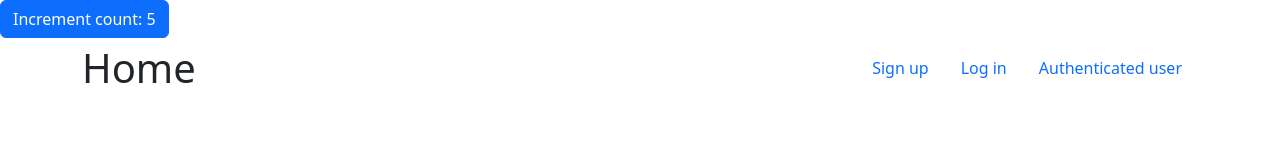
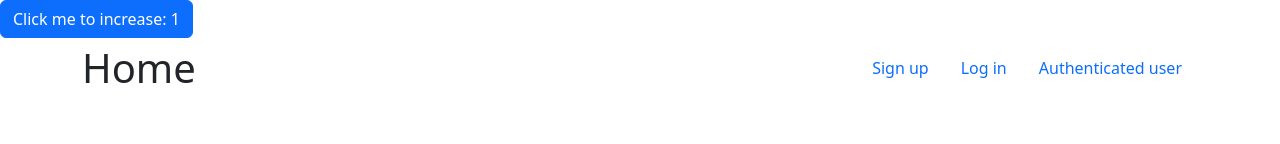
Before and after one commit to artnushi/react-movies-app, a React (Create React App) app: page /login in a window 1280 px wide. Shown: the top 144 px of the page. Built offline with nearby package versions, Linux system fonts and the light colour scheme.

Commit message:
Implemented redux on our app

```diff
--- a/package.json
+++ b/package.json
@@ -17,6 +17,7 @@
     "react-scripts": "5.0.1",
     "react-validation": "^3.0.7",
     "redux": "^4.2.0",
+    "redux-devtools-extension": "^2.13.9",
     "shortid": "^2.2.16",
     "styled-components": "^5.3.6",
     "web-vitals": "^2.1.4",
--- a/src/components/header/Header.js
+++ b/src/components/header/Header.js
@@ -4,12 +4,12 @@ import { Link, useNavigate } from "react-router-dom";
 import PropTypes from "prop-types";
 
 function Header(props) {
-  let navigate = useNavigate();
+  // let navigate = useNavigate();
 
   const handleLogout = () => {
     localStorage.removeItem("auth_token");
     localStorage.setItem("isAuthenticated", false);
-    navigate("/login");
+    // navigate("/login");
   };
 
   const isAuthenticated = JSON.parse(localStorage.getItem("isAuthenticated"));
--- a/src/index.js
+++ b/src/index.js
@@ -4,7 +4,7 @@ import "./index.css";
 import App from "./App";
 import reportWebVitals from "./reportWebVitals";
 import "../node_modules/bootstrap/dist/css/bootstrap.min.css";
-import './store/configureStore';
+// import './store/configureStore';
 
 const root = ReactDOM.createRoot(document.getElementById("root"));
 root.render(
--- a/src/pages/Login.js
+++ b/src/pages/Login.js
@@ -7,12 +7,8 @@ import { Form, Formik, Field, withFormik } from "formik";
 import * as Yup from "yup";
 import PropTypes from "prop-types";
 import api from "../helpers/api";
-import counterReducer, {ACTION_INCREMENT_TYPE} from "../store/configureStore";
-import { Provider } from 'react-redux'
-import {createStore} from "redux";
-
-const store = createStore(counterReducer);
-
+import {Provider, connect, useSelector, useDispatch} from 'react-redux'
+import {ACTION_INCREMENT_TYPE, handleActionIncrementType} from "../store/app/counter";
 
 const LoginSchema = Yup.object().shape({
   email: Yup.string().required("Email is required!").email("Must be email"),
@@ -25,8 +21,6 @@ function Login(props) {
   let navigate = useNavigate();
 
   const handleFormSubmit = (values) => {
-    console.log(values);
-
     api
       .post("/users/login", values)
       .then((response) => {
@@ -45,16 +39,13 @@ function Login(props) {
     console.log("values", values);
   };
 
-    useEffect(() => {
-        console.log('store', store.getState())
-    }, [])
+  const dispatch = useDispatch();
 
   return (
     <>
-        <Provider store={store} >
 
-        <button type={'button'} onClick={ () => store.dispatch({type: ACTION_INCREMENT_TYPE}) } className={'btn btn-primary'}>Increment count: {store.getState().countValue} </button>
-        </Provider>
+      <button type={'button'} onClick={ () => dispatch(handleActionIncrementType()) } className={'btn btn-primary'}>{props.sightings.countValueName}: {props.cr.countValue} </button>
+
       <Layout showSearch={false}>
         <div className="card gap-3 m-5">
           <div>
@@ -114,6 +105,10 @@ function Login(props) {
   );
 }
 
+// function mapStateToProps(state) {
+//     return { countValue: state.countValue };
+// }
+
 Login.propTypes = {
   dirty: PropTypes.bool,
   errors: PropTypes.object,
@@ -123,6 +118,9 @@ Login.propTypes = {
   touched: PropTypes.object,
   values: PropTypes.object,
   handleFormSubmit: PropTypes.func,
+  countValue: PropTypes.number,
+    sightings: PropTypes.object,
+    cr: PropTypes.object,
 };
 
-export default Login;
+export default connect(state => state)(Login);
--- a/src/pages/SignUp.js
+++ b/src/pages/SignUp.js
@@ -4,7 +4,7 @@ import {DatePickerInput} from "../components/DatePicker";
 import axios from "axios";
 import Layout from "../components/Layout";
 
-export default function SignUp() {
+function SignUp(props) {
     const [values, setValues] = useState({
         first_name: "",
         last_name: "",
@@ -126,3 +126,5 @@ export default function SignUp() {
         </>
     );
 }
+
+export default SignUp
--- /dev/null
+++ b/src/store/app/counter.js
@@ -0,0 +1,22 @@
+export const ACTION_INCREMENT_TYPE = "INCREMENT_TYPE";
+
+export const handleActionIncrementType = () =>  ({
+    type: ACTION_INCREMENT_TYPE
+})
+
+const initialState = {
+    countValue: 1,
+}
+
+function counterReducer(state = initialState, action) {
+    switch (action.type) {
+        case ACTION_INCREMENT_TYPE:
+            return {
+                countValue: state.countValue + 1
+            }
+        default:
+            return state
+    }
+}
+
+export default counterReducer;
--- /dev/null
+++ b/src/store/app/sightings.js
@@ -0,0 +1,83 @@
+// import {put, takeEvery} from 'redux-saga/effects';
+// import api from "../../utils/api";
+
+
+import {ACTION_INCREMENT_TYPE} from "./counter";
+
+/********************
+ ACTION TYPES
+ ********************/
+
+export const FETCH_SIGHTINGS_REQUEST = "FETCH_SIGHTINGS_REQUEST";
+// export const FETCH_SIGHTINGS_SUCCESS = "FETCH_SIGHTINGS_SUCCESS";
+
+/********************
+ ACTIONS
+ ********************/
+
+export const fetchSightingsRequest = () => ({
+    type: FETCH_SIGHTINGS_REQUEST
+});
+
+// export const fetchSightings = (sightings) => ({
+//     type: FETCH_SIGHTINGS_SUCCESS,
+//     sightings
+// });
+
+/********************
+ REDUCER
+ ********************/
+
+export const initialState = {
+    sightings: [],
+    isFetching: false,
+    countValueName: "Click me to increase"
+};
+
+export const sightings = (state = initialState, action) => {
+    switch (action.type) {
+        case FETCH_SIGHTINGS_REQUEST:
+            return {
+                ...state,
+                isFetching: true,
+                countValue: 25
+            };
+
+        case ACTION_INCREMENT_TYPE:
+            return {
+                ...state,
+                countValueName: 'updated!'
+            }
+
+        // case FETCH_SIGHTINGS_SUCCESS:
+        //     return {
+        //         ...state,
+        //         isFetching: false,
+        //         sightings: action.sightings
+        //     };
+
+        default:
+            return state
+    }
+};
+
+export default sightings;
+
+/********************
+ SAGAS
+ ********************/
+
+// // watcher
+// export function* sightingsWatcher() {
+//     yield takeEvery(FETCH_SIGHTINGS_REQUEST, FETCH_SIGHTINGS);
+// }
+//
+// export function* FETCH_SIGHTINGS() {
+//     try {
+//         let response = yield api.get('sightings');
+//         let sightings = response.data.sightings;
+//         yield put( fetchSightings(sightings) );
+//     } catch (e) {
+//         console.log('No sighting found')
+//     }
+// }
--- /dev/null
+++ b/src/store/config.js
@@ -0,0 +1,31 @@
+// import {applyMiddleware, createStore} from 'redux'
+import {applyMiddleware, createStore} from 'redux'
+// import createSagaMiddleware from 'redux-saga'
+// import { createWrapper } from 'next-redux-wrapper'
+// import {rootSaga} from "./reducers/rootSaga";
+import rootReducer from "../store/reducers/rootReducer";
+
+const bindMiddleware = middleware => {
+    if (process.env.NODE_ENV !== 'production') {
+        const { composeWithDevTools } = require('redux-devtools-extension')
+        return composeWithDevTools(applyMiddleware(...middleware))
+    }
+    return applyMiddleware(...middleware)
+}
+
+function makeStore (initialState = {}) {
+    // const sagaMiddleware = createSagaMiddleware()
+    return createStore(
+        rootReducer,
+        initialState,
+        window.__REDUX_DEVTOOLS_EXTENSION__ && window.__REDUX_DEVTOOLS_EXTENSION__()
+    )
+
+    // store.sagaTask = sagaMiddleware.run(rootSaga)
+
+    // return store
+}
+
+export default makeStore
+
+// export const wrapper = createWrapper(makeStore, { debug: true })
--- a/src/store/configureStore.js
+++ /dev/null
@@ -1,56 +0,0 @@
-import { createStore } from 'redux'
-
-/**
- * This is a reducer - a function that takes a current state value and an
- * action object describing "what happened", and returns a new state value.
- * A reducer's function signature is: (state, action) => newState
- *
- * The Redux state should contain only plain JS objects, arrays, and primitives.
- * The root state value is usually an object. It's important that you should
- * not mutate the state object, but return a new object if the state changes.
- *
- * You can use any conditional logic you want in a reducer. In this example,
- * we use a switch statement, but it's not required.
- */
-
-export const ACTION_INCREMENT_TYPE = "INCREMENT_TYPE";
-
-const initialState = {
-    countValue: 5,
-    name: 'Art'
-}
-
-function counterReducer(state = initialState, action) {
-    switch (action.type) {
-        case ACTION_INCREMENT_TYPE:
-            console.log('ok', state.countValue)
-            return { countValue: state.countValue + 1 }
-        // case 'counter/decremented':
-        //     return { value: state.value - 1 }
-        default:
-            return state
-    }
-}
-
-export default counterReducer;;
-
-// Create a Redux store holding the state of your app.
-// Its API is { subscribe, dispatch, getState }.
-// let store = createStore(counterReducer)
-
-// You can use subscribe() to update the UI in response to state changes.
-// Normally you'd use a view binding library (e.g. React Redux) rather than subscribe() directly.
-// There may be additional use cases where it's helpful to subscribe as well.
-
-// store.subscribe(() => console.log(store.getState()))
-
-// The only way to mutate the internal state is to dispatch an action.
-// The actions can be serialized, logged or stored and later replayed.
-// store.dispatch({ type: ACTION_INCREMENT_TYPE })
-
-// console.log('init', initialState)
-// {value: 1}
-// store.dispatch({ type: 'counter/incremented' })
-// // {value: 2}
-// store.dispatch({ type: 'counter/decremented' })
-// // {value: 1}
--- /dev/null
+++ b/src/store/reducers/rootReducer.js
@@ -0,0 +1,13 @@
+import {combineReducers} from 'redux';
+// import authentication from './../app/auth';
+// import flowers from "../app/flowers";
+// import user from "../app/user";
+import sightings from "../app/sightings";
+import counterReducer from "../app/counter";
+
+const rootReducer = combineReducers({
+    sightings,
+    cr: counterReducer
+});
+
+export default rootReducer;
```
Also changed, not shown: src/App.js (+9 -3 lines), 1 other file (tests, documents, lock files or other folders).
